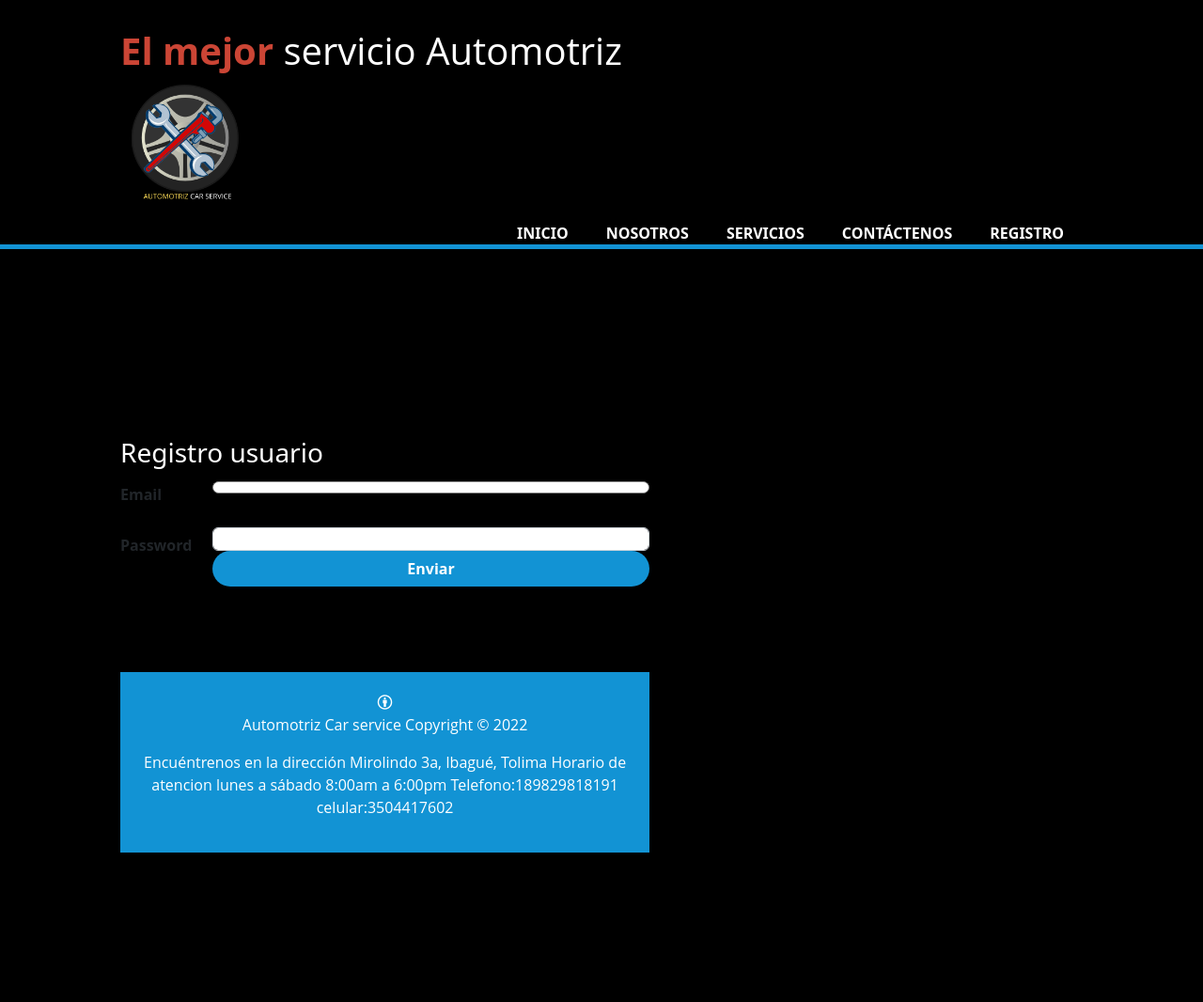
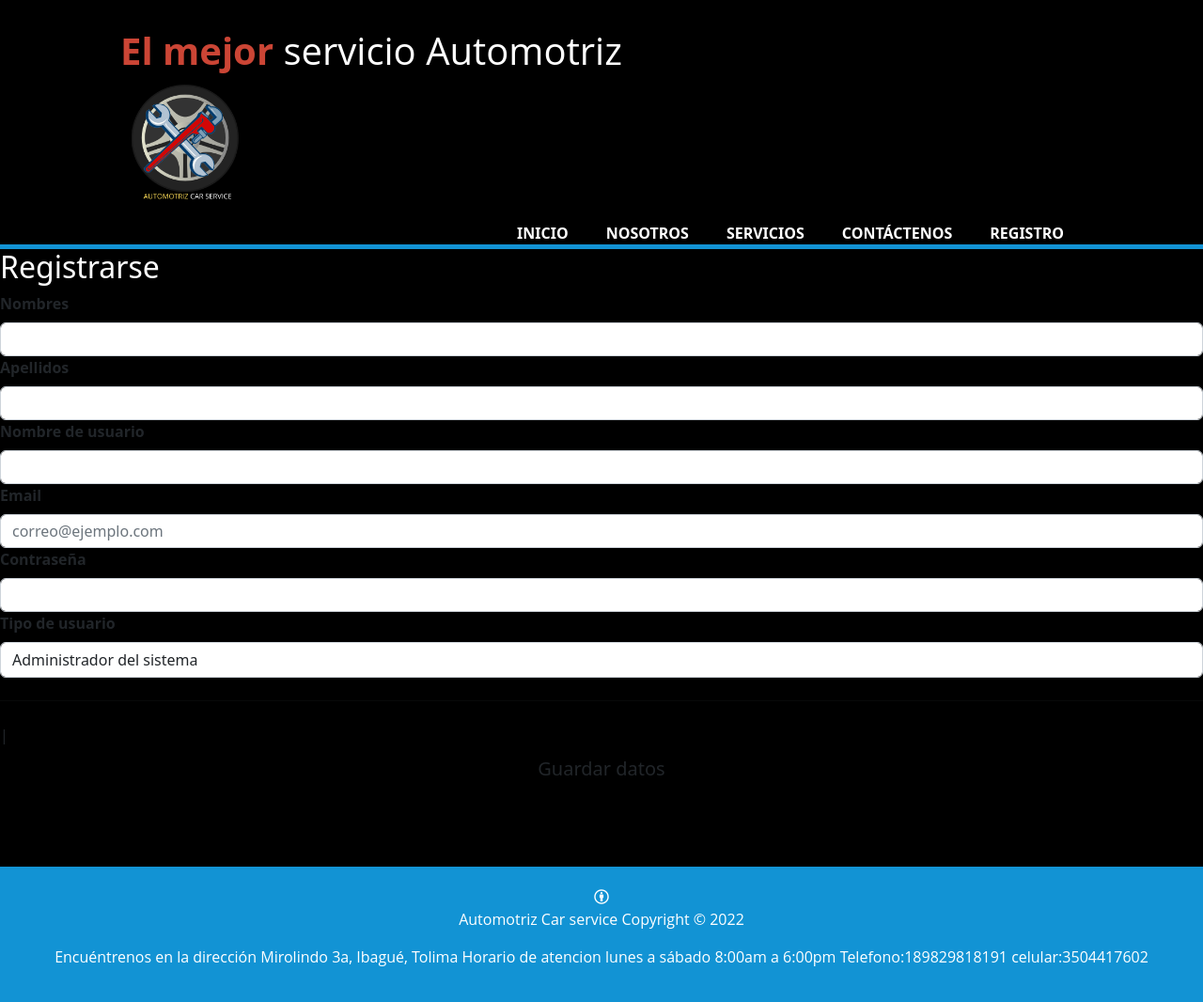
Before and after one commit to Juanbonillatavera/TiendaDjango, a Django app: page /accounts/registro/ in a window 1280 px wide. Shown: the whole page at 94% size. Before the commit the page ends 907 px from the top, so only its background shows below. Run offline with Django 4.2, Linux system fonts and the light colour scheme; some libraries are stand-ins or nearby versions.

Commit message:
Creacion de formulario de registro

```diff
--- a/Automotrizcarservice/templates/registro.html
+++ b/Automotrizcarservice/templates/registro.html
@@ -5,23 +5,65 @@
 
 
 
-<section id="principal">
-    <div class="contenedor">
-        <article id="col-principal">
-            <h3>Registro usuario</h3>
-            <div class="mb-3 row">
-                <label for="staticEmail" class="col-sm-2 col-form-label">Email</label>
-                <div class="col-sm-10">
-                    <input type="text" name="email">
+<div>
+    <h2>Registrarse</h2>
+</div>
 
-                </div>
-            </div>
-            <div class="mb-3 row">
-                <label for="inputPassword" class="col-sm-2 col-form-label">Password</label>
-                <div class="col-sm-10">
-                    <input type="password" class="form-control" id="inputPassword">
-                    <input type="submit" value="Enviar" class="boton" onclick="alert('Se ha enviado el mensaje')">
-                </div>
-            </div>
+<div class="col-12">
 
- {% endblock %}
+    <form action="{%url 'registro'%}" method="POST">
+        {% csrf_token %}
+
+        <div class="col-12">
+
+            <label for="nombres" class="form-label">Nombres</label>
+            <input type="text" class="form-control" name="first_name" id="nombres" placeholder="" value="" required="">
+
+        </div>
+
+        <div class="col-12">
+
+            <label for="nombres" class="form-label">Apellidos</label>
+            <input type="text" class="form-control" name="last_name" id="nombres" placeholder="" value="" required="">
+
+        </div>
+
+        <div class="col-12">
+
+            <label for="nombres" class="form-label">Nombre de usuario</label>
+            <input type="text" class="form-control" name="usarname" id="nombres" placeholder="" value="" required="">
+
+        </div>
+
+        <div class="col-12">
+
+            <label for="email" class="form-label">Email</label>
+            <input type="text" class="form-control" name="correo" id="email" placeholder="correo@ejemplo.com">
+
+        </div>
+
+        <div class="col-12">
+
+            <label for="password" class="form-label">Contraseña</label>
+            <input type="password" class="form-control" name="password" id="password">
+
+        </div>
+
+
+        <div class="col-12">
+
+            <label for="tipousuario" class="form-label">Tipo de usuario</label>
+            <select class="form-control" name="rol" id="tipousuario">
+                <option value="admin">Administrador del sistema</option>
+                <option value="gerente">Gerente</option>
+                <option value="cliente">cliente</option>
+            </select>
+        </div>
+</div>
+    <hr class="my-4">
+|   <button class="w-100 btn boton1 btn-lg" type="submit" >Guardar datos</button>
+
+    </form>
+</div>
+
+{% endblock %}
```
